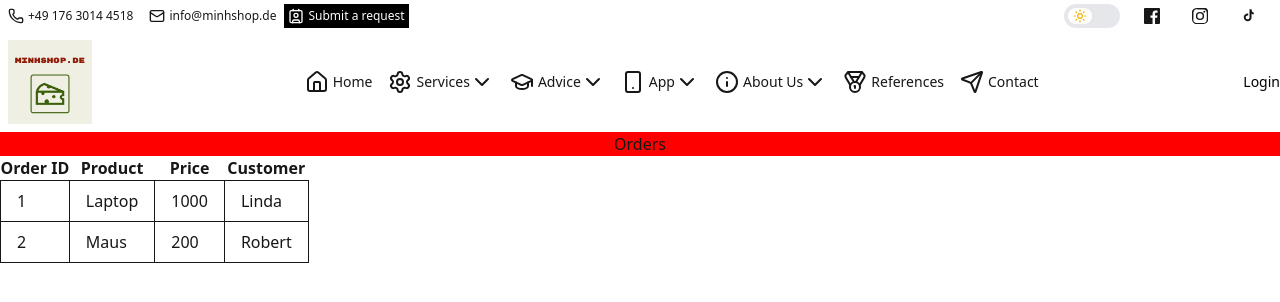
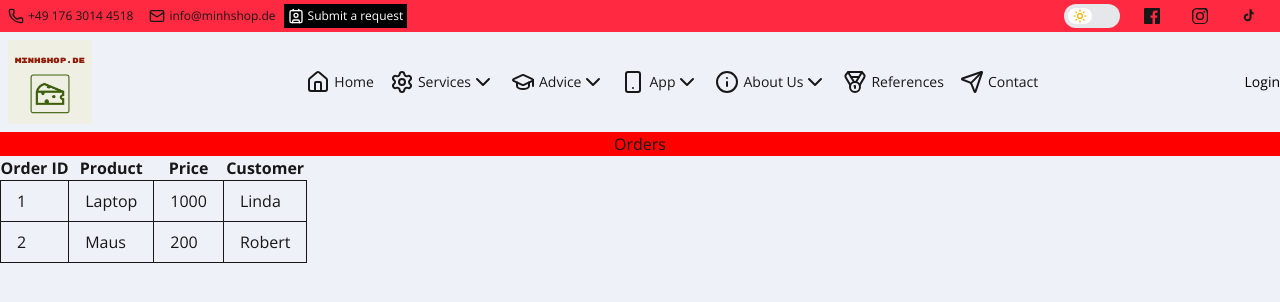
Before and after one commit to vanminhberlin9999-del/vieworders, a Next.js app: page /orders in a window 1280 px wide. Shown: the top 302 px of the page. Built offline with nearby package versions, Linux system fonts and the light colour scheme.

Commit message:
add 2 fonts and variable for css
- remove config css in taiwind
- add variables in @theme in css, that is new version

```diff
--- a/app/components/layout/(header)/Navbar.tsx
+++ b/app/components/layout/(header)/Navbar.tsx
@@ -28,7 +28,7 @@ export default function Navbar() {
 
     return (
         <>
-            <nav className=" dark:bg-gray-600 shadow-md" >
+            <nav className=" shadow-md" >
                 <div className="container mx-auto flex items-center justify-between min-h-2">
                     {/* Desktop logo*/}
                     <div className="hidden md:flex logo flex items-center justify-center">
@@ -44,40 +44,40 @@ export default function Navbar() {
 
                     {/* Desktop menu*/}
                     <div className="nav-links hidden md:flex space-x-4  flex justify-around text-sm">
-                        <Link href="/" className="flex flex-row items-center" >
+                        <Link href="/" className="flex flex-row items-center hover:color-red">
                             <House />
-                            <span className="pl-1 rounded hover:bg-gray-300 hover:text-black">Home</span>
+                            <span className="pl-1 rounded hover:bg-gray-300 hover:text-hover-link">Home</span>
                         </Link>
                         <Link href="/services" className="flex flex-row items-center">
                             <Settings />
-                            <span className="pl-1 rounded hover:bg-gray-300 hover:text-black">Services</span>
+                            <span className="pl-1 rounded hover:bg-gray-300 hover:text-red">Services</span>
                             <ChevronDown />
                         </Link>
                         <Link href="/advice" className="flex flex-row items-center">
                             <GraduationCap />
-                            <span className="pl-1 rounded hover:bg-gray-300 hover:text-black">Advice</span>
+                            <span className="pl-1 rounded hover:bg-gray-300 hover:text-red">Advice</span>
                             <ChevronDown />
                         </Link>
 
                         <Link href="/app" className="flex flex-row items-center">
                             <Smartphone />
-                            <span className="pl-1 rounded hover:bg-gray-300 hover:text-black">App</span>
+                            <span className="pl-1 rounded hover:bg-gray-300 hover:text-red">App</span>
                             <ChevronDown />
                         </Link>
 
                         <Link href="/about-us" className="flex flex-row items-center">
                             <Info />
-                            <span className="pl-1 rounded hover:bg-gray-300 hover:text-black">About Us</span>
+                            <span className="pl-1 rounded hover:bg-gray-300 hover:text-red">About Us</span>
                             <ChevronDown />
                         </Link>
 
                         <Link href="/references" className="flex flex-row items-center">
                             <Medal />
-                            <span className="pl-1 rounded hover:bg-gray-300 hover:text-black">References</span>
+                            <span className="pl-1 rounded hover:bg-gray-300 hover:text-red">References</span>
                         </Link>
                         <Link href="/contact" className="flex flex-row items-center">
                             <Send />
-                            <span className="pl-1 rounded hover:bg-gray-300 hover:text-black">Contact</span>
+                            <span className="pl-1 rounded hover:bg-gray-300 hover:text-red">Contact</span>
                         </Link>
                     </div>
 
@@ -102,7 +102,7 @@ export default function Navbar() {
                     </div>
 
                     {/* Mobile Logo  */}
-                    <div className="md:hidden logo flex items-center justify-center">
+                    <div className="md:hidden logo flex items-center justify-center p-4">
                         <Image
                             src="/minhshop.png"
                             width={50}
@@ -113,7 +113,7 @@ export default function Navbar() {
                     </div>
 
                     {/* Mobile Hamburger  */}
-                    <button className="hamburger md:hidden text-3xl font-bold hover:text-gray-700"
+                    <button className="hamburger md:hidden text-3xl font-bold hover:text-gray-700 p-4"
                             onClick={() => setOpen(!open)}
                             aria-label="Menu">
                         <Menu className="w-7 h-7" />
@@ -140,7 +140,7 @@ export default function Navbar() {
                             <X className="w-7 h-7" />
                         </div>
 
-                        <Link href="/public" className="mt-4" onClick={() => setOpen(false)}>Home</Link>
+                        <Link href="/s" className="mt-4" onClick={() => setOpen(false)}>Home</Link>
                         <Link href="/orders" className="mt-4" onClick={() => setOpen(false)}>ViewOrders</Link>
                         <Link href="/about-us" className="mt-4" onClick={() => setOpen(false)}>About Us</Link>
                         <Link href="/services" className="mt-4" onClick={() => setOpen(false)}>Services</Link>
--- a/app/components/layout/(header)/Topbar.tsx
+++ b/app/components/layout/(header)/Topbar.tsx
@@ -5,7 +5,7 @@ import ThemeToogle from "@/app/components/ui/ThemeToggle";
 export default function Topbar() {
     return (
         <>
-        <div className="topbar bg-topbar-light-bg dark:bg-topbar-dark-bg">
+        <div className="hidden md:flex topbar bg-[var(--color-topbar-bg)] dark:bg[var(--color-topbar-bg)]">
             <div className="container mx-auto flex flex-row justify-between items-center">
                 <div className="left flex flex-row items-center">
                     <p className="flex items-center text-xs m-1">
--- a/app/globals.css
+++ b/app/globals.css
@@ -1,6 +1,6 @@
 @import "tailwindcss";
 :root {
-  --background: #FFF;
+  --background: #EEF1F7;
   --foreground: #171717;
   --radius: 14px;
   --color-primary: #0070f3;
@@ -9,12 +9,21 @@
   --bg-secondary: #e2f5fc;
   --text-color: #171717;
 
-  --color-topbar-light-bg: #FF2A41;
+  --color-topbar-bg: #FF2A41;
+  --hover-link-color: #FF2A41;
 }
 
 @theme inline {
+  --font-sans: ui-sans-serif, system-ui, sans-serif, "Apple Color Emoji", "Segoe UI Emoji", "Segoe UI Symbol", "Noto Color Emoji";
+  --font-serif: ui-serif, Georgia, Cambria, "Times New Roman", Times, serif;
+  --font-mono: ui-monospace, SFMono-Regular, Menlo, Monaco, Consolas, "Liberation Mono", "Courier New", monospace;
+
+  --font-heading: var(--font-roboto-slab);
+  --font-body: var(--font-open-sans);
+
   --color-background: var(--background);
   --color-foreground: var(--foreground);
+  --color-hover-link: var(--hover-link-color);
 }
 
 /*!*@media (prefers-color-scheme: dark) {*!*/
@@ -36,5 +45,6 @@ body {
   --color-primary: #fff;
   --text-color: white;
 
-  --color-topbar-dark-bg: rgba(54, 63, 71, 0.48);
+  --color-topbar-bg: yellow;
+  --hover-link-color: #FF2A41;
 }
--- a/app/layout.tsx
+++ b/app/layout.tsx
@@ -8,13 +8,13 @@ import {ThemeProvider} from "next-themes";
 
 const roboto_slab = Roboto_Slab({
     subsets: ["latin"],
-    variable: "--font-heading",
+    variable: "--font-roboto-slab",
     display: "swap"
 })
 
 const open_sans = Open_Sans({
     subsets: ["latin"],
-    variable: "--font-body",
+    variable: "--font-open-sans",
     display: "swap"
 })
 export default function RootLayout({
@@ -24,7 +24,7 @@ export default function RootLayout({
 }>) {
 
   return (
-    <html lang="en" className={`${roboto_slab.variable} ${open_sans.variable}`}>
+    <html lang="en"  className={`${roboto_slab.variable} ${open_sans.variable}`}>
 
     <head>
         <meta name="viewport" content="width=device-width, initial-scale=1.0" />
--- a/app/page.tsx
+++ b/app/page.tsx
@@ -4,10 +4,10 @@ import {Button} from "@/app/components/ui/Button";
 export default function Home() {
   return (
     <div className="banner">
-      <div className="flex min-h-screen w-full" style={{backgroundColor: '#EEF1F7'}}>
+      <div className="flex min-h-screen w-full">
           <div className="container mx-autor flex flex-row justify-between items-center w-full">
               <div className="flex flex-col items-center w-full justify-center slider ">
-                  <h1 className="font-heading text-h1 font-heading">Online Marketing & Web Design Agency Berlin</h1>
+                  <h1 className="font-heading text-h1 font-heading font-roboto_slab">Online Marketing & Web Design Agency Berlin</h1>
                   <p className="font-body text-sm">
                       We don&#39;t just build websites, we
                       make them <span className="text-red-600">successful</span>.
--- a/taiwind.config.js
+++ b/taiwind.config.js
@@ -1,49 +1,8 @@
 // tailwind.config.js
 module.exports = {
     theme: {
-        container: {
-            center: true, // always center
-            padding: '1rem', // default padding
-            screens: {
-                sm: "100%",
-                md: "100%",
-                lg: "960px",
-                xl: "1200px",
-                "2xl": "1760px",
-            },
-        },
-        extend: {
-            fontFamily: {
-                heading: ["var(--font-heading)"],
-                body: ["var(--font-body)", "ui-sans-serif", "system-ui", "sans-serif"],
 
-            },
-            colors: {
-                // topbarBgLight: '#FF2A41', // Hellmodus
-                // topbarBgDark: '#1F2937',  // Dunkelmodus
-            },
-            fontSize: {
-                xs: ["12px", "16px"],
-                sm: ["14px", "20px"],
-                base: ["16px", "24px"],
-                h1: ["48px", {lineHeight: "56px", fontWeight: "700"}],
-                h2: ["36px", "44px"],
-                h3: ["24px", "32px"],
-            },
-            spacing: {
-                18: "18px",
-                22: "22px",
-                56: "56px",
-            },
-            borderRadius: {
-                xl: "20px",
-                '2xl': "28px",
-            },
-            boxShadow: {
-                card: "0 8px 24px rgba(0,0,0,0.08)",
-            },
-        },
     },
-
-
+    variants: {},
+    plugins: [],
 };
```
